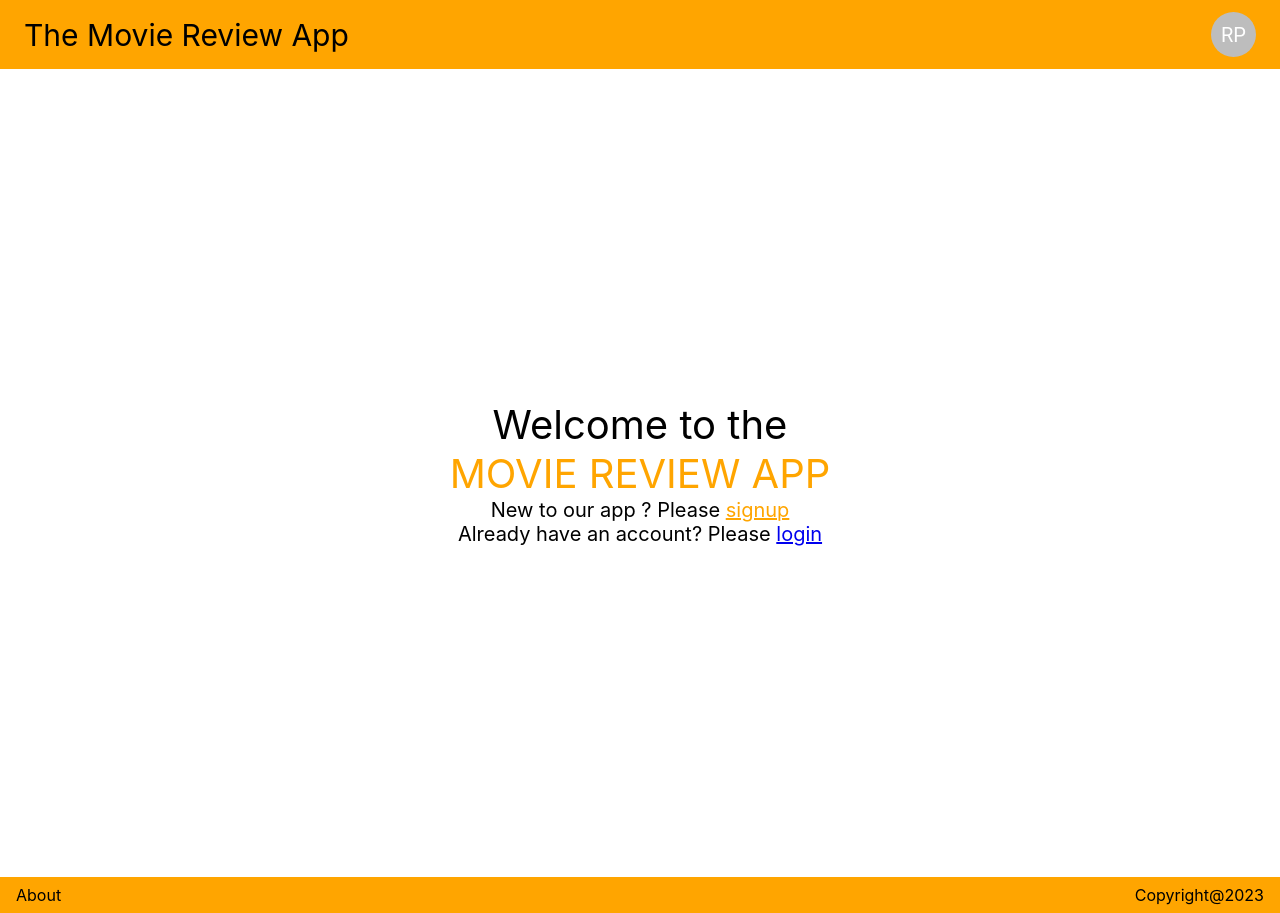
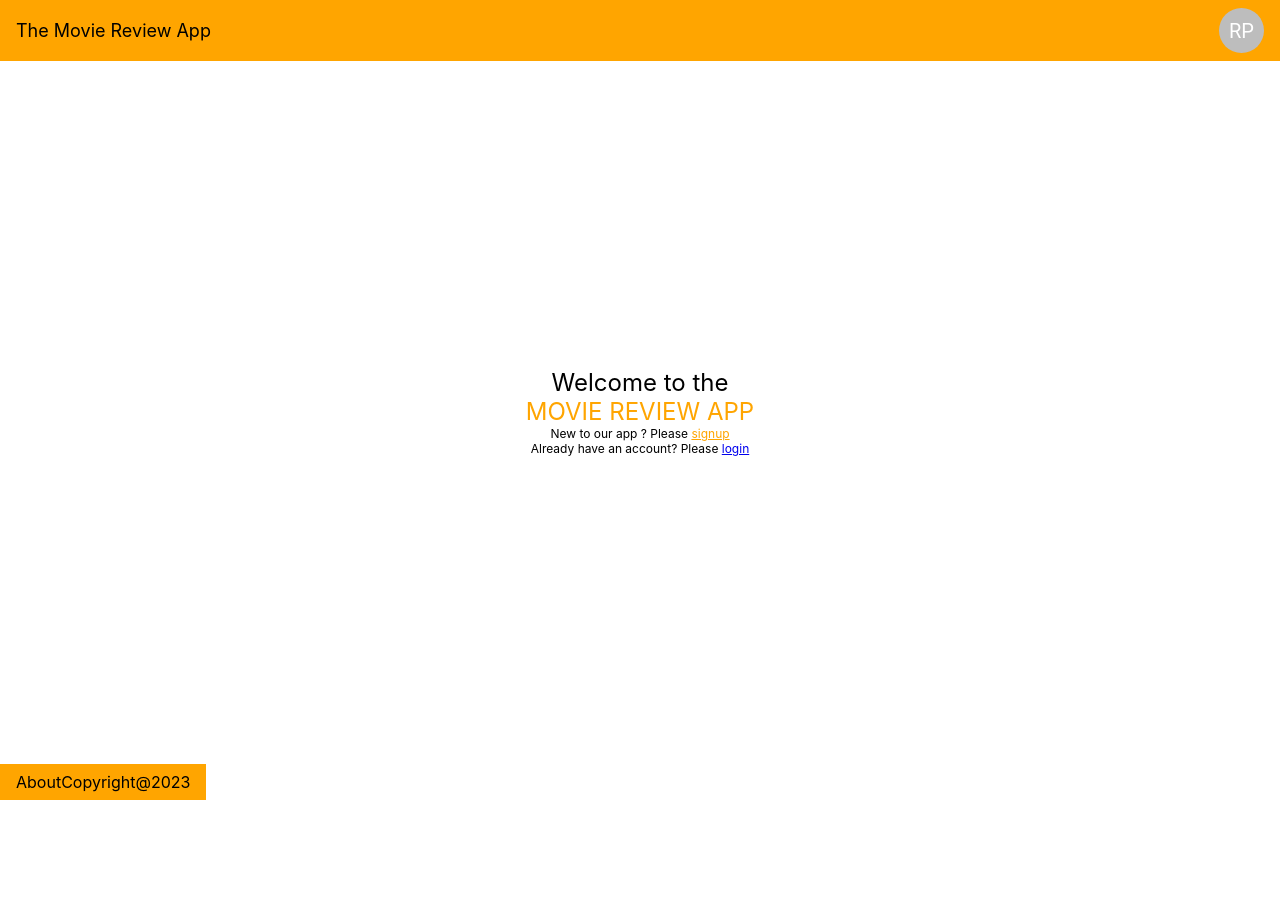
Before and after one commit to rahulpadhi99/MOVIE-REVIEW-APP, a React (Create React App) app in the folder Frontend/: page / in a window 1280 px wide. After the commit the page ends 800 px from the top, so only its background shows below. Built offline with nearby package versions, Linux system fonts and the light colour scheme.

Commit message:
css media query  changes

```diff
--- a/Frontend/src/app/components/Button/styles.tsx
+++ b/Frontend/src/app/components/Button/styles.tsx
@@ -7,22 +7,17 @@ export const StyledButton = styled.button<IButtonProps>`
   background-color: ${(props) =>
     props.kind === "primary" ? "orange" : "white"};
 
-  @media ${device.mobile} {
+  @media ${device.mobile1} {
     font-size: 12px;
     width: 60px;
     height: 25px;
   }
-  @media ${device.tablet} {
+  @media ${device.tablet1} {
     font-size: 14px;
     width: 80px;
     height: 35px;
   }
-  @media ${device.laptop} {
-    font-size: 18px;
-    width: 100px;
-    height: 40px;
-  }
-  @media ${device.desktop} {
+  @media ${device.desktop1} {
     font-size: 18px;
     width: 100px;
     height: 40px;
--- a/Frontend/src/app/components/Footer/styles.tsx
+++ b/Frontend/src/app/components/Footer/styles.tsx
@@ -1,4 +1,5 @@
 import IFooterProps from "./Footer";
+import { device } from "../../constants/constants";
 import styled from "styled-components";
 
 export const FooterContainerDiv = styled.div<IFooterProps>`
@@ -6,5 +7,22 @@ export const FooterContainerDiv = styled.div<IFooterProps>`
   display: flex;
   align-items: center;
   justify-content: space-between;
-  padding: 8px 16px;
+  position: fixed;
+  bottom: 0;
+
+  @media ${device.mobile1} {
+    padding: 4px 8px;
+  }
+  @media ${device.tablet1} {
+    padding: 8px 16px;
+  }
+  @media ${device.tablet4} {
+    padding: 8px 16px;
+  }
+  @media ${device.tablet5} {
+    padding: 8px 16px;
+  }
+  @media ${device.desktop1} {
+    padding: 16px 32px;
+  }
 `;
--- a/Frontend/src/app/components/Header/styles.tsx
+++ b/Frontend/src/app/components/Header/styles.tsx
@@ -7,31 +7,32 @@ export const HeaderContainerDiv = styled.div<IHeaderProps>`
   display: flex;
   align-items: center;
   justify-content: space-between;
-  @media ${device.mobile} {
+
+  @media ${device.mobile1} {
     padding: 4px 8px;
   }
-  @media ${device.tablet} {
+  @media ${device.tablet1} {
     padding: 8px 16px;
   }
-  @media ${device.laptop} {
-    padding: 12px 24px;
+  @media ${device.tablet4} {
+    padding: 8px 16px;
   }
-  @media ${device.desktop} {
+  @media ${device.tablet5} {
+    padding: 8px 16px;
+  }
+  @media ${device.desktop1} {
     padding: 16px 32px;
   }
 `;
 
 export const AppNameDiv = styled.div`
-  @media ${device.mobile} {
+  @media ${device.mobile1} {
     font-size: 18px;
   }
-  @media ${device.tablet} {
+  @media ${device.tablet1} {
     font-size: 24px;
   }
-  @media ${device.laptop} {
-    font-size: 30px;
-  }
-  @media ${device.desktop} {
+  @media ${device.desktop1} {
     font-size: 36px;
   }
 `;
--- a/Frontend/src/app/components/Image/styles.tsx
+++ b/Frontend/src/app/components/Image/styles.tsx
@@ -3,19 +3,15 @@ import { device } from "../../constants/constants";
 import IImageProps from "./Image";
 
 export const StyledImage = styled.img<IImageProps>`
-  @media ${device.mobile} {
+  @media ${device.mobile1} {
     width: ${(props) => (props.size === "large" ? "380px" : "60px")};
     height: ${(props) => (props.size === "large" ? "440px" : "90px")};
   }
-  @media ${device.tablet} {
+  @media ${device.tablet1} {
     width: ${(props) => (props.size === "large" ? "380px" : "60px")};
     height: ${(props) => (props.size === "large" ? "440px" : "90px")};
   }
-  @media ${device.laptop} {
-    width: ${(props) => (props.size === "large" ? "380px" : "80px")};
-    height: ${(props) => (props.size === "large" ? "440px" : "110px")};
-  }
-  @media ${device.desktop} {
+  @media ${device.desktop1} {
     width: ${(props) => (props.size === "large" ? "380px" : "100px")};
     height: ${(props) => (props.size === "large" ? "440px" : "130px")};
   }
--- a/Frontend/src/app/components/Input/styles.tsx
+++ b/Frontend/src/app/components/Input/styles.tsx
@@ -3,37 +3,29 @@ import { device } from "../../constants/constants";
 import IInputProps from "./Input";
 
 export const StyledLabel = styled.label`
-  @media ${device.mobile} {
+  @media ${device.mobile1} {
     font-size: 12px;
   }
-  @media ${device.tablet} {
+  @media ${device.tablet1} {
     font-size: 14px;
   }
-  @media ${device.laptop} {
-    font-size: 18px;
-  }
-  @media ${device.desktop} {
+  @media ${device.desktop1} {
     font-size: 18px;
   }
 `;
 
 export const StyledInput = styled.input<IInputProps>`
-  @media ${device.mobile} {
+  @media ${device.mobile1} {
     font-size: 12px;
     width: 200px;
     height: 25px;
   }
-  @media ${device.tablet} {
+  @media ${device.tablet1} {
     font-size: 14px;
     width: 350px;
     height: 35px;
   }
-  @media ${device.laptop} {
-    font-size: 18px;
-    width: 400px;
-    height: 40px;
-  }
-  @media ${device.desktop} {
+  @media ${device.desktop1} {
     font-size: 18px;
     width: 400px;
     height: 40px;
--- a/Frontend/src/app/components/Main/styles.tsx
+++ b/Frontend/src/app/components/Main/styles.tsx
@@ -1,6 +1,57 @@
 import styled from "styled-components";
 import IMainProps from "./Main";
+import { device } from "../../constants/constants";
 
 export const StyledMain = styled.main<IMainProps>`
-  min-height: 808px;
+  diplay: flex;
+  place-content: center;
+  align-items: center;
+  @media ${device.mobile1} {
+    min-height: 558px;
+  }
+  @media ${device.mobile2} {
+    min-height: 698px;
+  }
+  @media ${device.mobile3} {
+    min-height: 718px;
+  }
+  @media ${device.mobile4} {
+    min-height: 762px;
+  }
+  @media ${device.mobile5} {
+    min-height: 814px;
+  }
+  @media ${device.tablet1} {
+    min-height: 864px;
+  }
+  @media ${device.tablet2} {
+    min-height: 926px;
+  }
+  @media ${device.tablet3} {
+    min-height: 1182px;
+  }
+  @media ${device.tablet4} {
+    min-height: 503px;
+  }
+  @media ${device.tablet5} {
+    min-height: 702px;
+  }
+  @media ${device.desktop1} {
+    min-height: 587px;
+  }
+  @media ${device.desktop2} {
+    min-height: 635px;
+  }
+  @media ${device.desktop3} {
+    min-height: 767px;
+  }
+  @media ${device.desktop4} {
+    min-height: 731px;
+  }
+  @media ${device.desktop5} {
+    min-height: 767px;
+  }
+  @media ${device.desktop6} {
+    min-height: 947px;
+  }
 `;
--- a/Frontend/src/app/components/Select/styles.tsx
+++ b/Frontend/src/app/components/Select/styles.tsx
@@ -3,52 +3,41 @@ import { device } from "../../constants/constants";
 import ISelectProps from "./Select";
 
 export const StyledLabel = styled.label`
-  @media ${device.mobile} {
+  @media ${device.mobile1} {
     font-size: 12px;
   }
-  @media ${device.tablet} {
+  @media ${device.tablet1} {
     font-size: 14px;
   }
-  @media ${device.laptop} {
-    font-size: 18px;
-  }
-  @media ${device.desktop} {
+  @media ${device.desktop1} {
     font-size: 18px;
   }
 `;
 
 export const StyledOption = styled.option`
-  @media ${device.mobile} {
+  @media ${device.mobile1} {
     font-size: 12px;
   }
-  @media ${device.tablet} {
+  @media ${device.tablet1} {
     font-size: 14px;
   }
-  @media ${device.laptop} {
-    font-size: 18px;
-  }
-  @media ${device.desktop} {
+  @media ${device.desktop1} {
     font-size: 18px;
   }
 `;
 
 export const StyledSelect = styled.select<ISelectProps>`
-  @media ${device.mobile} {
+  @media ${device.mobile1} {
     font-size: 12px;
     width: 50px;
     height: 25px;
   }
-  @media ${device.tablet} {
+  @media ${device.tablet1} {
     font-size: 14px;
     width: 75px;
     height: 35px;
   }
-  @media ${device.laptop} {
-    font-size: 18px;
-    width: 100px;
-    height: 40px;
-  }
-  @media ${device.desktop} {
+  @media ${device.desktop1} {
     font-size: 18px;
     width: 100px;
     height: 40px;
--- a/Frontend/src/app/constants/constants.ts
+++ b/Frontend/src/app/constants/constants.ts
@@ -1,16 +1,19 @@
-export const size = {
-  mobileS: "320px",
-  mobileM: "375px",
-  mobileL: "425px",
-  tablet: "768px",
-  laptop: "1024px",
-  laptopL: "1440px",
-  desktop: "2560px",
+export const device = {
+  mobile1: `(min-width: 360px) and (min-height: 640px)`,
+  mobile2: `(min-width: 360px) and (min-height: 780px)`,
+  mobile3: `(min-width: 360px) and (min-height: 800px) `,
+  mobile4: `(min-width: 390px) and (min-height: 844px)`,
+  mobile5: `(min-width: 414px) and (min-height: 896px)`,
+  tablet1: `(min-width: 601px) and (min-height: 962px)`,
+  tablet2: `(min-width: 768px) and (min-height: 1024px)`,
+  tablet3: `(min-width: 800px) and (min-height: 1280px)`,
+  tablet4: `(min-width: 962px) and (min-height: 601px)`,
+  tablet5: `(min-width: 1280px) and (min-height: 800px)`,
+  desktop1: `(min-width: 1282px) and (min-height: 720px)`,
+  desktop2: `(min-width: 1366px) and (min-height: 768px)`,
+  desktop3: `(min-width: 1440px) and (min-height: 900px)`,
+  desktop4: `(min-width: 1536px) and (min-height: 864px)`,
+  desktop5: `(min-width: 1600px) and (min-height: 900px)`,
+  desktop6: `(min-width: 1920px) and (min-height: 1080px)`,
+  desktop7: `(min-width: 1920px) and (max-width: 2240px)`,
 };
-
-export const device = {
-  mobile: `(min-width: 360px)`,
-  tablet: `(min-width:768px)`,
-  laptop: `(min-width: 1065px)`,
-  desktop: `(min-width: 1540px)`,
-};
--- a/Frontend/src/app/pages/Home/styles.tsx
+++ b/Frontend/src/app/pages/Home/styles.tsx
@@ -5,19 +5,15 @@ export const SearchContainerDiv = styled.div`
   display: flex;
   place-content: center;
   background-color: aqua;
-  @media ${device.mobile} {
+  @media ${device.mobile1} {
     padding: 8px;
     gap: 10px;
   }
-  @media ${device.tablet} {
+  @media ${device.tablet1} {
     padding: 12px 16px;
     gap: 20px;
   }
-  @media ${device.laptop} {
-    padding: 16px 24px;
-    gap: 28px;
-  }
-  @media ${device.desktop} {
+  @media ${device.desktop1} {
     padding: 20px 32px;
     gap: 36px;
   }
@@ -27,7 +23,7 @@ export const SearchMovieDiv = styled.div``;
 export const SearchYearDiv = styled.div``;
 
 export const SearchButtonDiv = styled.div`
-  @media ${device.mobile} {
+  @media ${device.mobile1} {
     display: flex;
     align-items: end;
   }
@@ -36,22 +32,17 @@ export const SearchButtonDiv = styled.div`
 export const MovieContainerDiv = styled.div`
   display: grid;
 
-  @media ${device.mobile} {
+  @media ${device.mobile1} {
     padding: 8px;
     grid-template-columns: auto auto;
     gap: 12px;
   }
-  @media ${device.tablet} {
+  @media ${device.tablet1} {
     padding: 12px 16px;
     grid-template-columns: auto auto;
     gap: 12px;
   }
-  @media ${device.laptop} {
-    padding: 16px 24px;
-    grid-template-columns: auto auto auto;
-    gap: 16px;
-  }
-  @media ${device.desktop} {
+  @media ${device.desktop1} {
     padding: 20px 32px;
     grid-template-columns: auto auto auto auto;
     gap: 16px;
--- a/Frontend/src/app/pages/Welcome/styles.tsx
+++ b/Frontend/src/app/pages/Welcome/styles.tsx
@@ -2,21 +2,18 @@ import styled from "styled-components";
 import { device } from "../../constants/constants";
 
 export const WelcomeContainerDiv = styled.div`
-  min-height: 808px;
+  // min-height: 808px;
   text-align: center;
   display: flex;
   flex-direction: column;
   place-content: center;
-  @media ${device.mobile} {
+  @media ${device.mobile1} {
     font-size: 24px;
   }
-  @media ${device.tablet} {
-    font-size: 32px;
+  @media ${device.tablet1} {
+    font-size: 36px;
   }
-  @media ${device.laptop} {
-    font-size: 40px;
-  }
-  @media ${device.desktop} {
+  @media ${device.desktop1} {
     font-size: 48px;
   }
 `;
@@ -32,31 +29,25 @@ export const SignupMessageDiv = styled.div`
     color: orange;
   }
 
-  @media ${device.mobile} {
+  @media ${device.mobile1} {
     font-size: 12px;
   }
-  @media ${device.tablet} {
+  @media ${device.tablet1} {
     font-size: 16px;
   }
-  @media ${device.laptop} {
-    font-size: 20px;
-  }
-  @media ${device.desktop} {
+  @media ${device.desktop1} {
     font-size: 24px;
   }
 `;
 
 export const LoginMessageDiv = styled.div`
-  @media ${device.mobile} {
+  @media ${device.mobile1} {
     font-size: 12px;
   }
-  @media ${device.tablet} {
+  @media ${device.tablet1} {
     font-size: 16px;
   }
-  @media ${device.laptop} {
-    font-size: 20px;
-  }
-  @media ${device.desktop} {
+  @media ${device.desktop1} {
     font-size: 24px;
   }
 `;
```
Also changed, not shown: Frontend/src/app/components/MovieCard/styles.tsx (+9 -20 lines).
